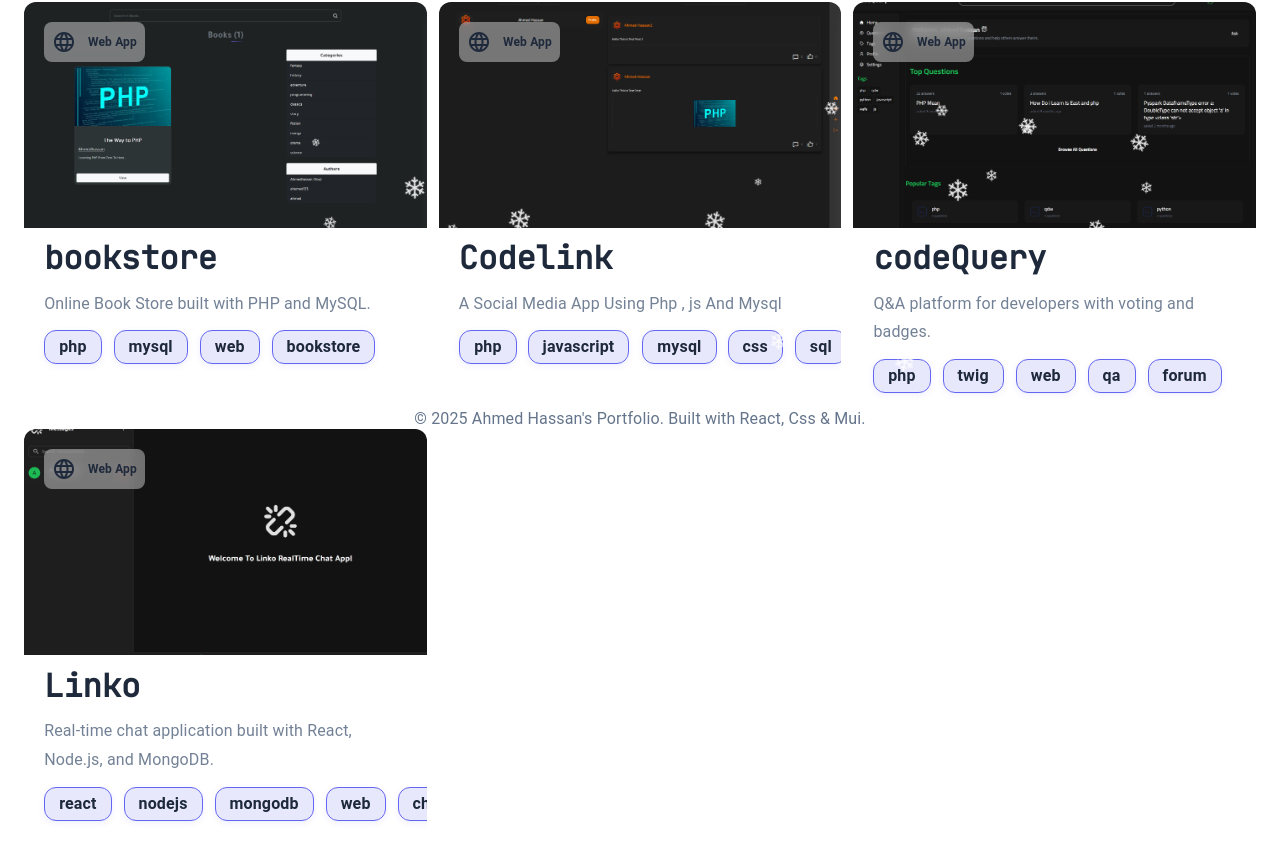
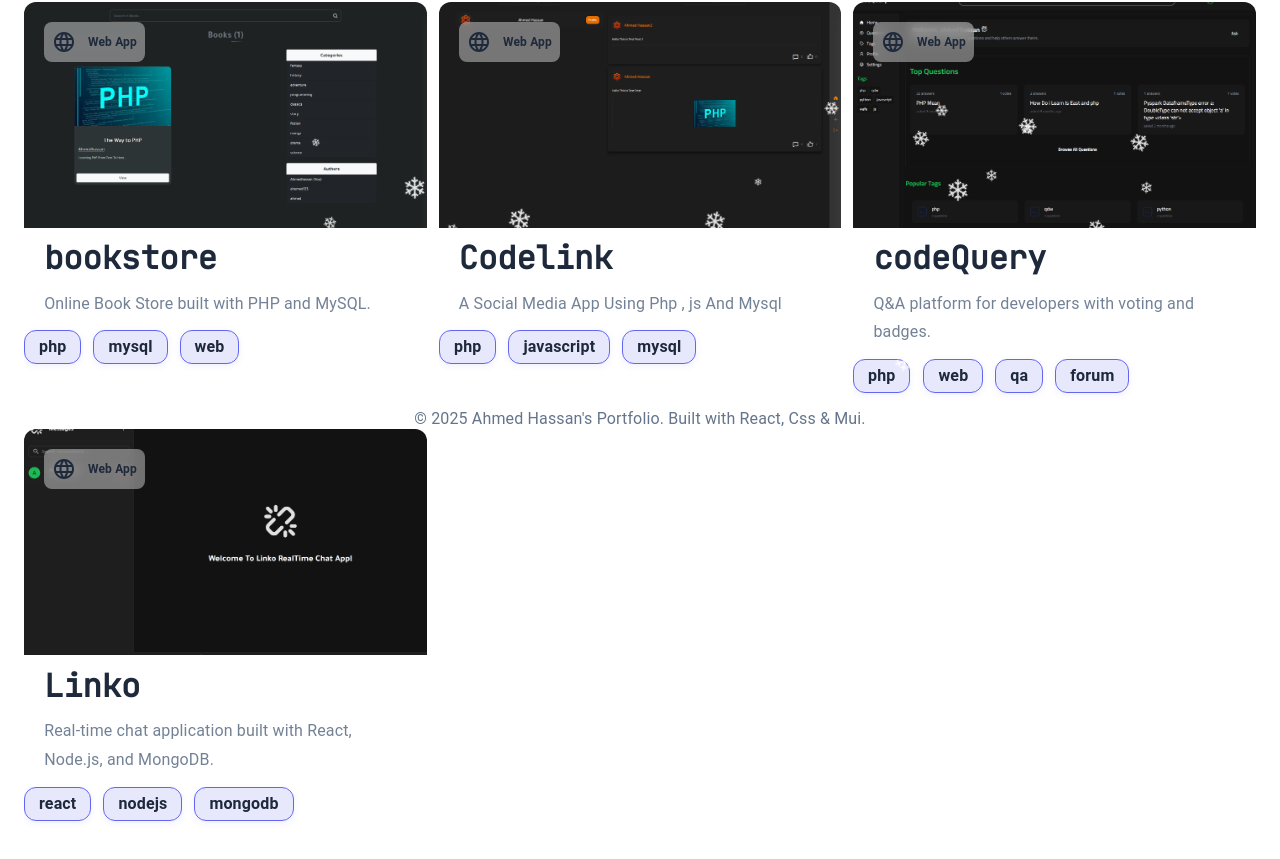
Before and after one commit to AHMED1CB/portfolio, a React (Vite) app: page /projects in a window 1280 px wide. Shown: the part 339-1198 px from the top of the page. Built offline with nearby package versions, Linux system fonts and the light colour scheme.

Commit message:
Fix Show Tags On Projects Page

```diff
--- a/src/components/MainComponents/Project/Project.css
+++ b/src/components/MainComponents/Project/Project.css
@@ -77,6 +77,9 @@
   display: block !important;
   opacity: 0.9 !important;
 }
+.project-footer{
+  width: 100% !important;
+}
 
 .project-tags {
   width: 100% !important;
--- a/src/components/Projects/Projects.jsx
+++ b/src/components/Projects/Projects.jsx
@@ -26,7 +26,7 @@ const Projects = () => {
       image: project0Img,
       title: "bookstore",
       info: "Online Book Store built with PHP and MySQL.",
-      tags: ["php", "mysql", "web", "bookstore"],
+      tags: ["php", "mysql", "web"],
     },
     {
       icon: <Language />,
@@ -34,7 +34,7 @@ const Projects = () => {
       image: project3Img,
       title: "Codelink",
       info: "A Social Media App Using Php , js And Mysql",
-      tags: ["php", "javascript", "mysql", "css", "sql"],
+      tags: ["php", "javascript", "mysql"],
     },
     {
       icon: <Language />,
@@ -42,7 +42,7 @@ const Projects = () => {
       image: project1Img,
       title: "codeQuery",
       info: "Q&A platform for developers with voting and badges.",
-      tags: ["php", "twig", "web", "qa", "forum"],
+      tags: ["php",  "web", "qa", "forum"],
     },
     {
       icon: <Language />,
@@ -50,7 +50,7 @@ const Projects = () => {
       image: project2Img,
       title: "Linko",
       info: "Real-time chat application built with React, Node.js, and MongoDB.",
-      tags: ["react", "nodejs", "mongodb", "web", "chat"],
+      tags: ["react", "nodejs", "mongodb"],
       externalLink: "https://linko-k9bk.onrender.com",
     },
   ];
```
